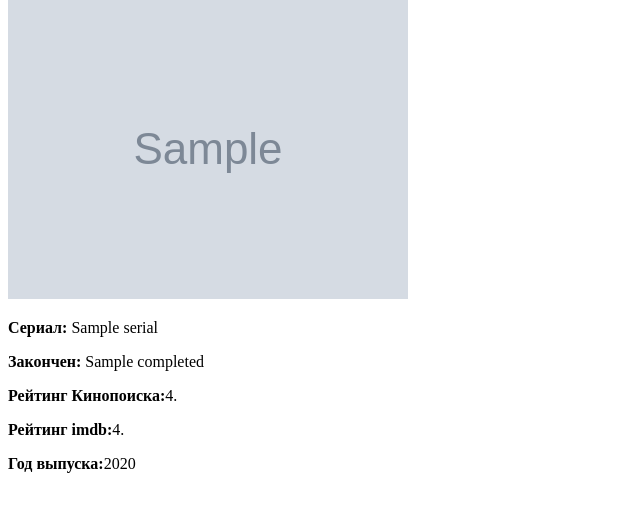
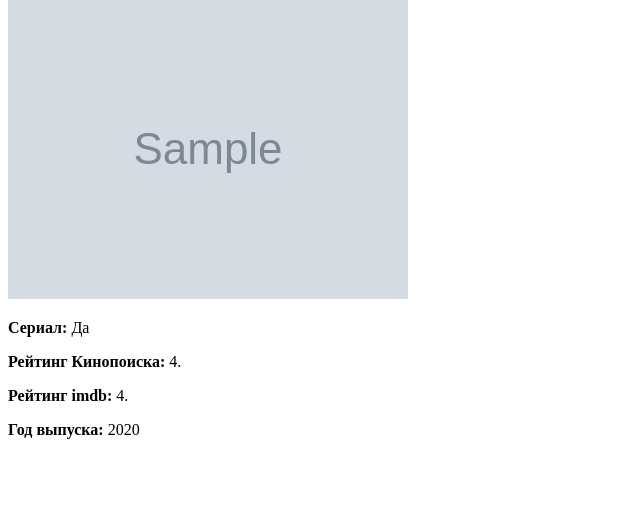
Before and after one commit to gxldmane/KinoAndTochka, a Flask app: template templates/random_movie.html in a window 1280 px wide. Shown: the part 183-695 px from the top of the page, without its empty margins (0-640 px from the left). Run offline with Flask 3, Linux system fonts and the light colour scheme; the template is opened without the code that fills it: most values are stand-ins (such as "Sample title", 1, 10 or a date in 2020); grey boxes marked "Sample" are stand-in pictures.

Commit message:
Update random_movie.html

```diff
--- a/templates/random_movie.html
+++ b/templates/random_movie.html
@@ -9,10 +9,9 @@
     <p><strong>Описание:</strong> {{ movie.description }}</p>
     <p><strong>Постер:</strong></p>
     <img src="{{ movie.poster_url }}" alt="Movie Poster">
-    <p><strong>Сериал:</strong> {{ movie.serial }}</p>
-    <p><strong>Закончен:</strong> {{ movie.completed }}</p>
-    <p><strong>Рейтинг Кинопоиска:</strong>{{movie.rating_kinopoisk}}.</p>
-    <p><strong>Рейтинг imdb:</strong>{{movie.rating_imdb}}.</p>
-    <p><strong>Год выпуска:</strong>{{ movie.year }}</p>
+    <p><strong>Сериал:</strong> {% if movie.serial %}Да{% else %}Нет{% endif %}</p>
+    <p><strong>Рейтинг Кинопоиска:</strong> {{ movie.rating_kinopoisk or '-' }}.</p>
+    <p><strong>Рейтинг imdb:</strong> {{ movie.rating_imdb or '-' }}.</p>
+    <p><strong>Год выпуска:</strong> {{ movie.year }}</p>
 </body>
 </html>
```
